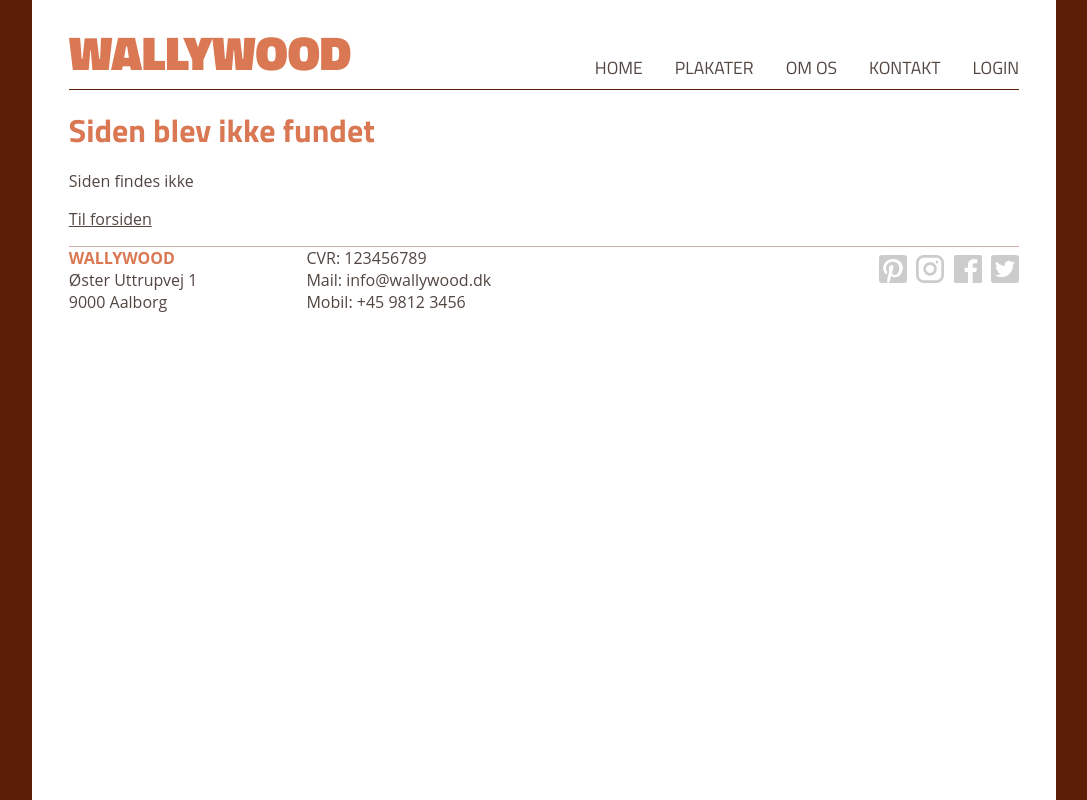
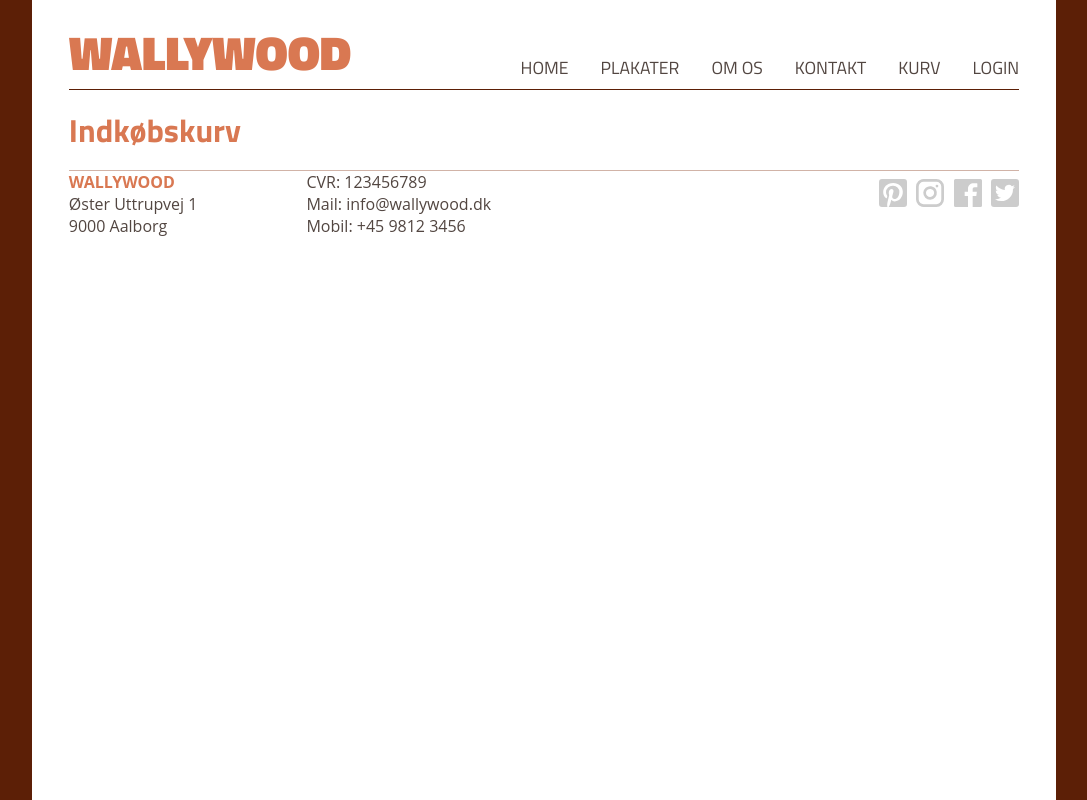
Before and after one commit to RasmusDahlJensen/Wallywood, a React (Create React App) app: page /cart in a window 1280 px wide. Shown: the whole page, without its empty margins (96-1183 px from the left). Built offline with nearby package versions, Linux system fonts and the light colour scheme.

Commit message:
Setting up cart

```diff
--- a/src/Components/App/AppRouter/AppRouter.jsx
+++ b/src/Components/App/AppRouter/AppRouter.jsx
@@ -9,6 +9,7 @@ import { Notfound } from "../../../Pages/NotFound/Notfound";
 import { About } from "../../../Pages/About/About";
 import { Kontakt } from "../../../Pages/Kontakt/Kontakt";
 import { Login } from "../../../Pages/Login/Login";
+import { Cart } from "../../../Pages/Cart/Cart";
 
 const AppRouter = () => {
 	return (
@@ -20,6 +21,7 @@ const AppRouter = () => {
 			</Route>
 			<Route path="/about" element={<About />} />
 			<Route path="/kontakt" element={<Kontakt />} />
+			<Route path="/cart" element={<Cart />} />
 			<Route path="/login" element={<Login />} />
 			<Route path="/*" element={<Notfound />} />
 		</Routes>
--- a/src/Components/Partials/NavBarPrimary.jsx
+++ b/src/Components/Partials/NavBarPrimary.jsx
@@ -18,6 +18,9 @@ const NavBarPrimary = () => {
 					<NavLink to="/kontakt">KONTAKT</NavLink>
 				</li>
 				<li>
+					<NavLink to="/cart">KURV</NavLink>
+				</li>
+				<li>
 					<NavLink to="/login">LOGIN</NavLink>
 				</li>
 			</ul>
--- /dev/null
+++ b/src/Pages/Cart/Cart.jsx
@@ -0,0 +1,5 @@
+import { Layout } from "../../Components/App/Layout/Layout";
+
+export const Cart = () => {
+	return <Layout title="Indkøbskurv"></Layout>;
+};
--- a/src/Pages/Posters/Posters.jsx
+++ b/src/Pages/Posters/Posters.jsx
@@ -55,7 +55,7 @@ export const PosterList = () => {
 			// console.log(endpoint);
 			const result = await axios.get(endpoint);
 			setData(result.data);
-			console.log(genre);
+			// console.log(genre);
 		};
 		getData();
 	}, [genre]);
@@ -89,7 +89,7 @@ export const PosterDetails = () => {
 			// console.log(endpoint);
 			const result = await axios.get(endpoint);
 			setData(result.data);
-			console.log(result.data);
+			// console.log(result.data);
 		};
 		getData();
 	}, [poster]);
```
Also changed, not shown: src/Pages/Login/Login.jsx (line endings or trailing spaces).
